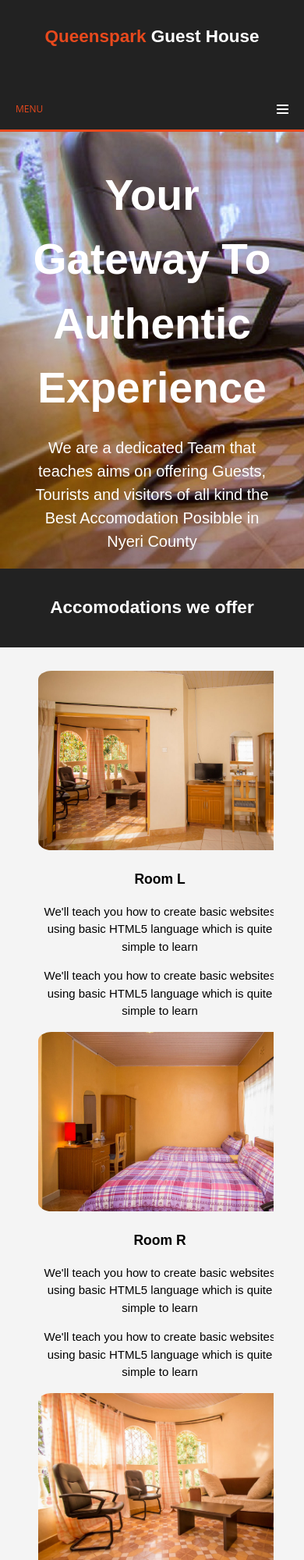
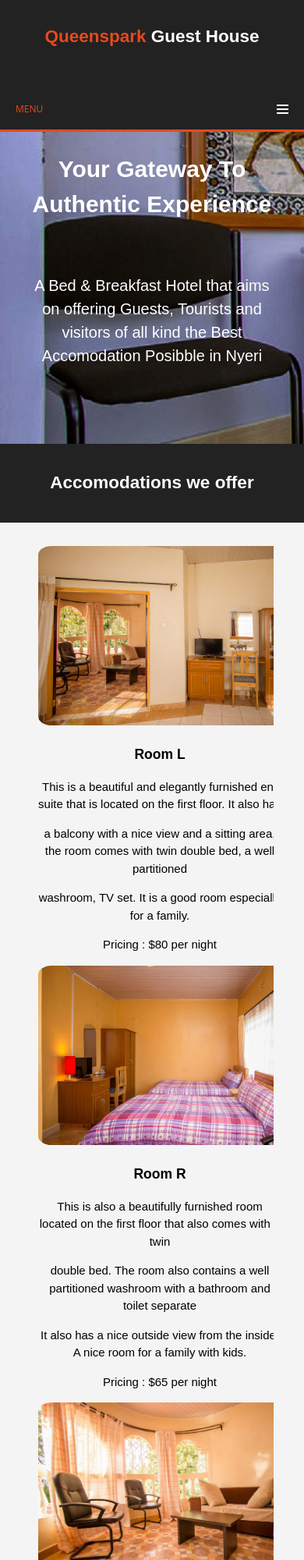
Before and after one commit to ekirira22/Ricstyleelite, a plain HTML site: page index.html in a window 390 px wide. Shown: the top 2000 px of the page at 78% size. Drawn offline with nearby package versions, Linux system fonts and the light colour scheme.

Commit message:
Changes to services.html

```diff
--- a/css/style.css
+++ b/css/style.css
@@ -386,10 +386,15 @@ header .highlight, header .current a {
   }
 }
 
+#welcomeNote{
+  font-size: 3em;
+}
+#roomL, #roomR, #roomH, #roomG, #roomY, #roomZ, #roomF, #roomO p {
 
+}
 #showcase {
     min-height: 400px;
-    background: url('../img/showcase.jpg') no-repeat 0 -400px;
+    background: url('../img/reception-area2.jpg') no-repeat 0 -400px;
     text-align: center;
     color: #ffffff;
 }
@@ -573,4 +578,7 @@ footer {
   h1 {
     font-size: 1.5em;
   }
+  #welcomeNote{
+    font-size: 2em;
+  }
 }
--- a/index.html
+++ b/index.html
@@ -67,8 +67,8 @@
 
     <section id="showcase">
         <div class="container">
-            <h1>Your Gateway To Authentic Experience</h1>
-            <p>We are a dedicated Team that teaches aims on offering Guests, Tourists and visitors of all kind the Best Accomodation Posibble in Nyeri County</p>
+            <h2 id="welcomeNote">Your Gateway To Authentic Experience</h2><br>
+            <p>A Bed & Breakfast Hotel that aims on offering Guests, Tourists and visitors of all kind the Best Accomodation Posibble in Nyeri </p>
         </div>
     </section>
 
@@ -91,16 +91,20 @@
                 <img src="./img/roomL3.jpg">
                 <div class="content">
                     <h3>Room L</h3>
-                    <p>We'll teach you how to create basic websites using basic HTML5 language which is quite simple to learn</p>
-                    <p>We'll teach you how to create basic websites using basic HTML5 language which is quite simple to learn</p>
+                    <p>This is a beautiful and elegantly furnished en-suite that is located on the first floor. It also has</p>
+                    <p>a balcony with a nice view and a sitting area, the room comes with twin double bed, a well partitioned </p>
+                    <p>washroom, TV set. It is a good room especially for a family. </p>
+                    <p>Pricing : $80 per night</p>
                 </div>
             </div>
             <div id="roomR" class="box">
                 <img src="./img/roomR2.jpg">
                 <div class="content">
                     <h3>Room R</h3>
-                    <p>We'll teach you how to create basic websites using basic HTML5 language which is quite simple to learn</p>
-                    <p>We'll teach you how to create basic websites using basic HTML5 language which is quite simple to learn</p>
+                    <p>This is also a beautifully furnished room located on the first floor that also comes with a twin</p>
+                    <p>double bed. The room also contains a well partitioned washroom with a bathroom and toilet separate</p>
+                    <p>It also has a nice outside view from the inside. A nice room for a family with kids.</p>
+                    <p>Pricing : $65 per night</p>
                 </div>
             </div>
             <div id="roomH" class="box">
```
Also changed, not shown: services.html (+16 -8 lines), img/reception-area2.jpg (added).
